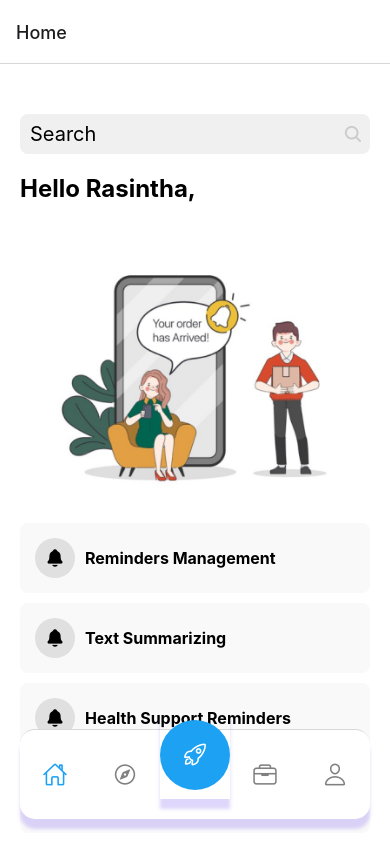
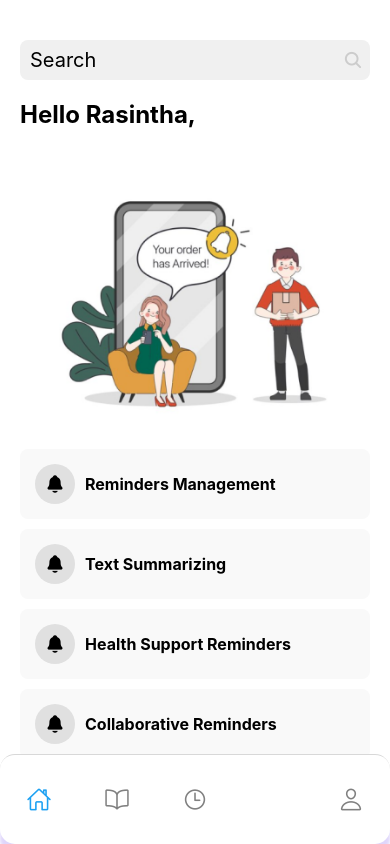
Before and after one commit to RasinthaDilshanJayarathne/Remindify-App-Frontend, a React Native app: screen /Home in a window 390 px wide. Built offline with nearby package versions, Linux system fonts and the light colour scheme.

Commit message:
Create ShowRemindersScreen.js

```diff
--- a/screens/HomeScreen.js
+++ b/screens/HomeScreen.js
@@ -1,135 +1,3 @@
-// import React, { useState } from "react";
-// import {
-//   View,
-//   Text,
-//   TextInput,
-//   StyleSheet,
-//   Image,
-//   ScrollView,
-//   TouchableOpacity,
-//   Platform,
-//   KeyboardAvoidingView,
-// } from "react-native";
-// import Icon from "react-native-vector-icons/Ionicons";
-
-// // Import your new image
-// const newImage = require("../assets/home_pic.png");
-
-// const HomeScreen = () => {
-//   const [scrollBackground, setScrollBackground] = useState("transparent");
-
-//   const handleScroll = (event) => {
-//     const offsetY = event.nativeEvent.contentOffset.y;
-//     const threshold = 100; // Adjust this threshold as needed
-//     if (offsetY > threshold) {
-//       setScrollBackground("#f0f0f0"); // Change background color when scrolling
-//     } else {
-//       setScrollBackground("transparent"); // Reset to transparent when scrolling back to top
-//     }
-//   };
-
-//   return (
-//     <KeyboardAvoidingView
-//       style={{ flex: 1 }}
-//       behavior={Platform.OS === "ios" ? "padding" : null}
-//       keyboardVerticalOffset={Platform.OS === "ios" ? 0 : 0}
-//     >
-//       <ScrollView
-//         contentContainerStyle={styles.container}
-//         onScroll={handleScroll}
-//         scrollEventThrottle={16}
-//         style={{ backgroundColor: scrollBackground }}
-//       >
-//         <View style={styles.searchContainer}>
-//           <TextInput style={styles.searchInput} placeholder="Search" />
-//           <Icon name="search" size={20} color="#ccc" />
-//         </View>
-//         <Text style={styles.greetingText}>Hello,</Text>
-//         <Text style={styles.nameText}>Rasintha</Text>
-//         {/* Use your new image */}
-//         <Image source={newImage} style={styles.image} />
-//         <View style={styles.optionContainer}>
-//           <OptionItem title="Reminders Management" />
-//           <OptionItem title="Text Summarizing" />
-//           <OptionItem title="Health Support Reminders" />
-//           <OptionItem title="Collaborative Reminders" />
-//         </View>
-//       </ScrollView>
-//     </KeyboardAvoidingView>
-//   );
-// };
-
-// const OptionItem = ({ title }) => (
-//   <TouchableOpacity style={styles.optionItem}>
-//     <View style={styles.optionIcon}>
-//       <Icon name="notifications" size={20} color="#000" />
-//     </View>
-//     <Text style={styles.optionText}>{title}</Text>
-//   </TouchableOpacity>
-// );
-
-// const styles = StyleSheet.create({
-//   container: {
-//     flexGrow: 1,
-//     paddingHorizontal: 20,
-//     paddingTop: Platform.OS === "ios" ? 30 : 30,
-//     backgroundColor: "#fff",
-//   },
-//   searchContainer: {
-//     flexDirection: "row",
-//     alignItems: "center",
-//     backgroundColor: "#f0f0f0",
-//     borderRadius: 8,
-//     paddingHorizontal: 10,
-//     paddingVertical: 5,
-//     marginBottom: 20,
-//   },
-//   searchInput: {
-//     flex: 1,
-//     fontSize: 20,
-//     height: 30,
-//   },
-//   greetingText: {
-//     fontSize: 24,
-//     fontWeight: "bold",
-//   },
-//   nameText: {
-//     fontSize: 18,
-//     marginBottom: 20,
-//   },
-//   image: {
-//     width: 300,
-//     height: 300,
-//     resizeMode: "contain",
-//   },
-//   optionContainer: {
-//     flex: 1,
-//   },
-//   optionItem: {
-//     flexDirection: "row",
-//     alignItems: "center",
-//     backgroundColor: "#f9f9f9",
-//     padding: 15,
-//     borderRadius: 8,
-//     marginBottom: 10,
-//   },
-//   optionIcon: {
-//     width: 40,
-//     height: 40,
-//     borderRadius: 20,
-//     backgroundColor: "#e0e0e0",
-//     justifyContent: "center",
-//     alignItems: "center",
-//     marginRight: 10,
-//   },
-//   optionText: {
-//     fontSize: 16,
-//     fontWeight: "bold",
-//   },
-// });
-
-// export default HomeScreen;
-
 import React, { useState } from "react";
 import {
   View,
@@ -227,7 +95,7 @@ const styles = StyleSheet.create({
     paddingHorizontal: 10,
     paddingVertical: 5,
     marginBottom: 20,
-    marginTop: 20,
+    marginTop: 10,
   },
   searchInput: {
     flex: 1,
--- /dev/null
+++ b/screens/ShowRemindersScreen.js
@@ -0,0 +1,129 @@
+import React from "react";
+import {
+  View,
+  Text,
+  StyleSheet,
+  ScrollView,
+  TouchableOpacity,
+  Platform,
+  KeyboardAvoidingView,
+} from "react-native";
+import Icon from "react-native-vector-icons/Ionicons";
+import { useNavigation } from "@react-navigation/native"; // Import useNavigation hook
+
+const reminders = [
+  "Reminder 01",
+  "Reminder 02",
+  "Reminder 03",
+  "Reminder 04",
+  "Reminder 05",
+  "Reminder 06",
+  "Reminder 07",
+  "Reminder 08",
+  "Reminder 09",
+];
+
+const ShowRemindersScreen = () => {
+  const navigation = useNavigation(); // Initialize navigation
+  return (
+    <KeyboardAvoidingView
+      style={{ flex: 1 }}
+      behavior={Platform.OS === "ios" ? "padding" : null}
+      keyboardVerticalOffset={Platform.OS === "ios" ? 0 : 0}
+    >
+      <View style={styles.container}>
+        <View style={styles.header}>
+          <TouchableOpacity onPress={() => navigation.goBack()}>
+            <Icon name="arrow-back" size={24} color="#000" />
+          </TouchableOpacity>
+          <Text style={styles.headerTitle}>Show Reminder</Text>
+          <View style={styles.headerIcons}>
+            <Icon name="search" size={24} color="#000" style={styles.icon} />
+            <Icon name="notifications" size={24} color="#000" />
+          </View>
+        </View>
+        <ScrollView contentContainerStyle={styles.scrollContainer}>
+          <Text style={styles.greetingText}>Welcome back Reminder App!</Text>
+          <View style={styles.remindersContainer}>
+            {reminders.map((reminder, index) => (
+              <View key={index} style={styles.reminderBox}>
+                <Text style={styles.reminderText}>{reminder}</Text>
+                <Icon name="share-social-outline" size={20} color="#000" />
+              </View>
+            ))}
+          </View>
+        </ScrollView>
+      </View>
+    </KeyboardAvoidingView>
+  );
+};
+
+const styles = StyleSheet.create({
+  container: {
+    flex: 1,
+    backgroundColor: "#f5f5f5",
+  },
+  header: {
+    flexDirection: "row",
+    alignItems: "center",
+    justifyContent: "space-between",
+    paddingHorizontal: 20,
+    paddingTop: Platform.OS === "ios" ? 30 : 30,
+    backgroundColor: "#fff",
+    height: 75,
+  },
+  headerTitle: {
+    fontSize: 18,
+    fontWeight: "bold",
+  },
+  headerIcons: {
+    flexDirection: "row",
+  },
+  icon: {
+    marginRight: 10,
+  },
+  scrollContainer: {
+    flexGrow: 1,
+    paddingHorizontal: 20,
+    paddingTop: 20,
+  },
+  greetingText: {
+    fontSize: 16,
+    marginBottom: 20,
+  },
+  remindersContainer: {
+    flexDirection: "row",
+    flexWrap: "wrap",
+    justifyContent: "space-between",
+  },
+  reminderBox: {
+    width: "48%",
+    height: 150,
+    backgroundColor: "#fff",
+    borderRadius: 10,
+    justifyContent: "center",
+    alignItems: "center",
+    marginBottom: 10,
+    shadowColor: "#000",
+    shadowOffset: { width: 0, height: 2 },
+    shadowOpacity: 0.1,
+    shadowRadius: 10,
+    elevation: 5,
+    padding: 10,
+  },
+  reminderText: {
+    fontSize: 16,
+    marginBottom: 10,
+  },
+  bottomNav: {
+    flexDirection: "row",
+    justifyContent: "space-around",
+    alignItems: "center",
+    height: 60,
+    backgroundColor: "#fff",
+    borderTopWidth: 1,
+    borderTopColor: "#e0e0e0",
+  },
+});
+
+export default ShowRemindersScreen;
--- a/screens/TabNavigator.js
+++ b/screens/TabNavigator.js
@@ -1,21 +1,13 @@
 import React from "react";
-import { View, TouchableOpacity, StyleSheet } from "react-native";
 import { createBottomTabNavigator } from "@react-navigation/bottom-tabs";
 import Icon from "react-native-vector-icons/Ionicons";
-
-// Import your screen components
 import HomeScreen from "./HomeScreen";
-import ExploreScreen from "./ExploreScreen";
-import PortfolioScreen from "./PortfolioScreen";
 import ProfileScreen from "./ProfileScreen";
+import AddReminderScreen from "./AddReminderScreen";
+import ShowRemindersScreen from "./ShowRemindersScreen";
+import TextSummarizeScreen from "./TextSummarizeScreen";
 
 const Tab = createBottomTabNavigator();
-
-const CenterTab = ({ children, onPress }) => (
-  <TouchableOpacity style={styles.centerTab} onPress={onPress}>
-    <View style={styles.centerTabIcon}>{children}</View>
-  </TouchableOpacity>
-);
 
 const TabNavigator = () => (
   <Tab.Navigator
@@ -24,85 +16,76 @@ const TabNavigator = () => (
         let iconName;
         if (route.name === "Home") {
           iconName = "home-outline";
-        } else if (route.name === "Explore") {
-          iconName = "compass-outline";
-        } else if (route.name === "Portfolio") {
-          iconName = "briefcase-outline";
+        } else if (route.name === "AddReminder") {
+          iconName = "book-outline";
+        } else if (route.name === "ShowReminders") {
+          iconName = "time-outline";
         } else if (route.name === "Profile") {
+          iconName = "person-outline";
+        } else if (route.name === "textSummarizeScreen ") {
           iconName = "person-outline";
         }
         return <Icon name={iconName} size={size} color={color} />;
       },
       tabBarShowLabel: false,
-      tabBarStyle: styles.tabBar,
+      tabBarStyle: {
+        position: "absolute",
+        bottom: 0,
+        left: 0,
+        right: 0,
+        elevation: 0,
+        backgroundColor: "#ffffff",
+        borderRadius: 15,
+        height: 90,
+        shadowColor: "#7F5DF0",
+        shadowOffset: {
+          width: 0,
+          height: 10,
+        },
+        shadowOpacity: 0.25,
+        shadowRadius: 3.5,
+        elevation: 5,
+      },
     })}
     tabBarOptions={{
       activeTintColor: "#1DA1F2",
       inactiveTintColor: "gray",
     }}
   >
-    <Tab.Screen name="Home" component={HomeScreen} />
-    <Tab.Screen name="Explore" component={ExploreScreen} />
-    {/* <Tab.Screen name="Explore" component={HomeScreen} /> */}
     <Tab.Screen
-      name="Center"
-      component={() => null}
+      name="Home"
+      component={HomeScreen}
       options={{
-        tabBarButton: (props) => <CenterTab {...props} />,
-        tabBarIcon: ({ color, size }) => (
-          <Icon name="rocket-outline" color="#ffffff" size={size} />
-        ),
+        headerShown: false,
+        tabBarLabel: () => null,
       }}
     />
-    <Tab.Screen name="Portfolio" component={PortfolioScreen} />
+    <Tab.Screen
+      name="AddReminder"
+      component={AddReminderScreen}
+      options={{
+        headerShown: false,
+        tabBarLabel: () => null,
+      }}
+    />
+    <Tab.Screen
+      name="ShowReminders"
+      component={ShowRemindersScreen}
+      options={{
+        headerShown: false,
+        tabBarLabel: () => null,
+      }}
+    />
+    <Tab.Screen
+      name="textSummarizeScreen"
+      component={TextSummarizeScreen}
+      options={{
+        headerShown: false,
+        tabBarLabel: () => null,
+      }}
+    />
     <Tab.Screen name="Profile" component={ProfileScreen} />
   </Tab.Navigator>
 );
 
-const styles = StyleSheet.create({
-  tabBar: {
-    position: "absolute",
-    bottom: 25,
-    left: 20,
-    right: 20,
-    elevation: 0,
-    backgroundColor: "#ffffff",
-    borderRadius: 15,
-    height: 90,
-    ...{
-      shadowColor: "#7F5DF0",
-      shadowOffset: {
-        width: 0,
-        height: 10,
-      },
-      shadowOpacity: 0.25,
-      shadowRadius: 3.5,
-      elevation: 5,
-    },
-  },
-  centerTab: {
-    top: -20,
-    justifyContent: "center",
-    alignItems: "center",
-    ...{
-      shadowColor: "#7F5DF0",
-      shadowOffset: {
-        width: 0,
-        height: 10,
-      },
-      shadowOpacity: 0.25,
-      shadowRadius: 3.5,
-      elevation: 5,
-    },
-  },
-  centerTabIcon: {
-    width: 70,
-    height: 70,
-    borderRadius: 35,
-    backgroundColor: "#1DA1F2",
-    justifyContent: "center",
-    alignItems: "center",
-  },
-});
-
 export default TabNavigator;
```
